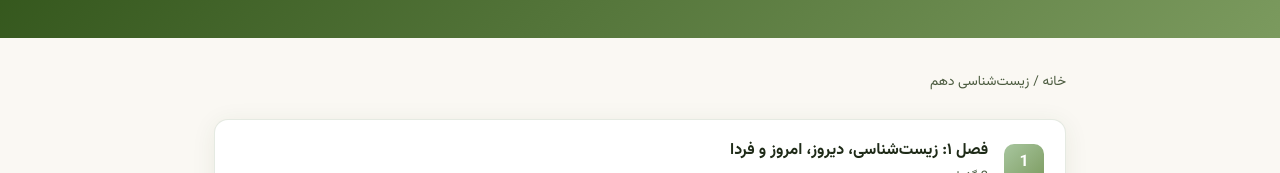
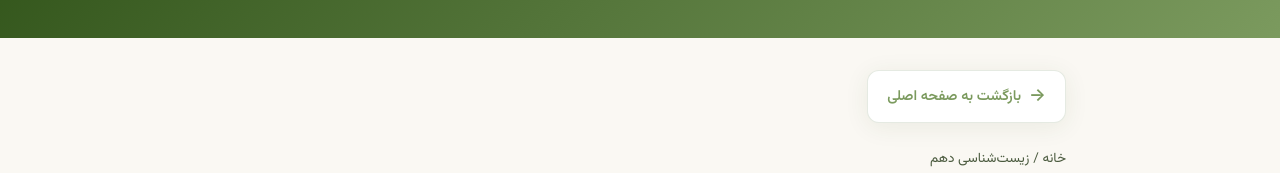
Before and after one commit to pejhanbio-cmd/Biology.pejhan, a React (Vite) app: page /course/10 in a window 1280 px wide. Shown: the part 229-402 px from the top of the page. Built offline with nearby package versions, Linux system fonts and the light colour scheme; the HTML template or start-up script is replaced by a standard one.

Commit message:
Update CoursePage.jsx

```diff
--- a/src/pages/CoursePage.jsx
+++ b/src/pages/CoursePage.jsx
@@ -1,10 +1,10 @@
 import { useParams, Link, Navigate } from 'react-router-dom'
 import { biologyBooks, healthBook } from '../data/content.js'
+import BackButton from '../components/BackButton.jsx'
 
 export default function CoursePage() {
   const { courseId } = useParams()
 
-  // کتاب سلامت و بهداشت
   if (courseId === 'health') {
     return (
       <>
@@ -14,6 +14,8 @@ export default function CoursePage() {
         </div>
 
         <div className="container">
+          <BackButton to="/" label="بازگشت به صفحه اصلی" />
+
           <div className="breadcrumb">
             <Link to="/">خانه</Link> / {healthBook.title}
           </div>
@@ -38,7 +40,6 @@ export default function CoursePage() {
     )
   }
 
-  // کتاب‌های زیست‌شناسی
   const book = biologyBooks[courseId]
   if (!book) return <Navigate to="/" replace />
 
@@ -50,6 +51,8 @@ export default function CoursePage() {
       </div>
 
       <div className="container">
+        <BackButton to="/" label="بازگشت به صفحه اصلی" />
+
         <div className="breadcrumb">
           <Link to="/">خانه</Link> / {book.title}
         </div>
```
